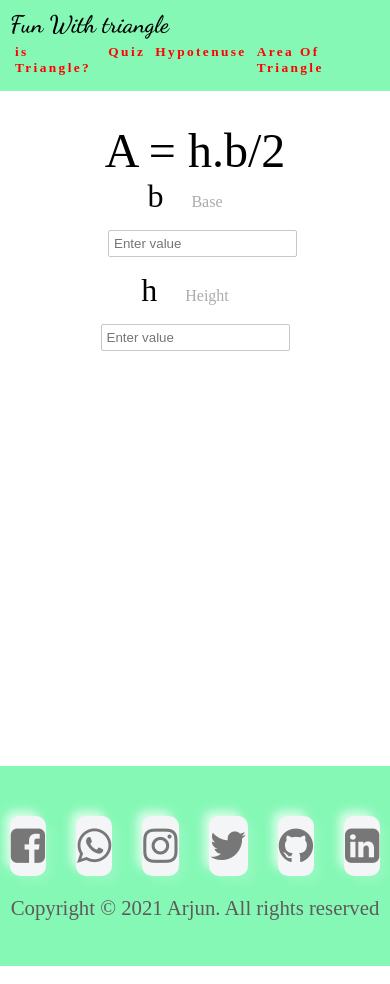
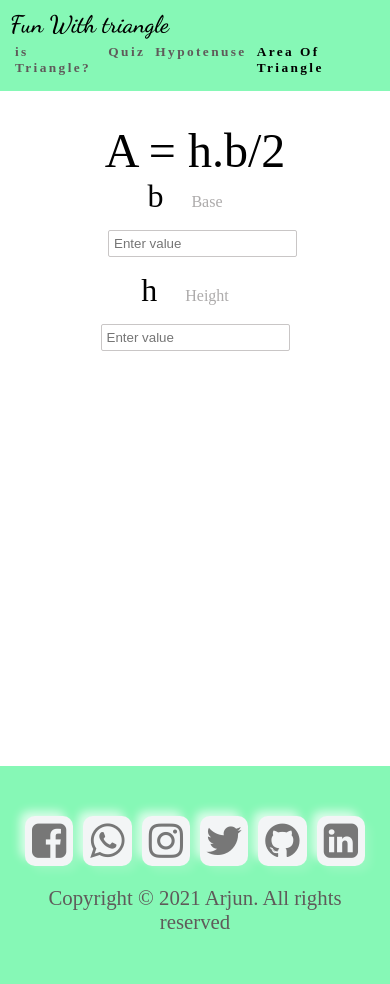
Before and after one commit to arjun-computer-geek/fun-with-triangle, a React (Create React App) app: page /area-of-triangle in a window 390 px wide. Built offline with nearby package versions, Linux system fonts and the light colour scheme; the HTML template or start-up script is replaced by a standard one.

Commit message:
style - making footer mobile responsive

```diff
--- a/src/component/Footer.css
+++ b/src/component/Footer.css
@@ -8,7 +8,6 @@
     background: rgb(134, 248, 182);
     text-align: center;
 }
-
 
 .social-icons{
     display: flex;
@@ -90,4 +89,19 @@
     color: rgb(95, 90, 90);;
     font-size: 1.3rem;
 }
+
+/* Media query for phone */
+@media only screen and (max-width: 600px){
+    .footer{
+        /* min-height: 200px; */
+        padding: 50px 20px;
+        width: 100%;
+    }
+    .social-icons a{
+        display: flex;
+        background: #f3f5f6;
+        height: 50px;
+        margin: 0 5px;
+    }
+}
 /* End of Footer */
--- a/src/component/Header.css
+++ b/src/component/Header.css
@@ -46,6 +46,5 @@
         font-weight: 600;
         letter-spacing: 0.15rem;
         padding: 5px;
-        color: red;
     }
 }
```
